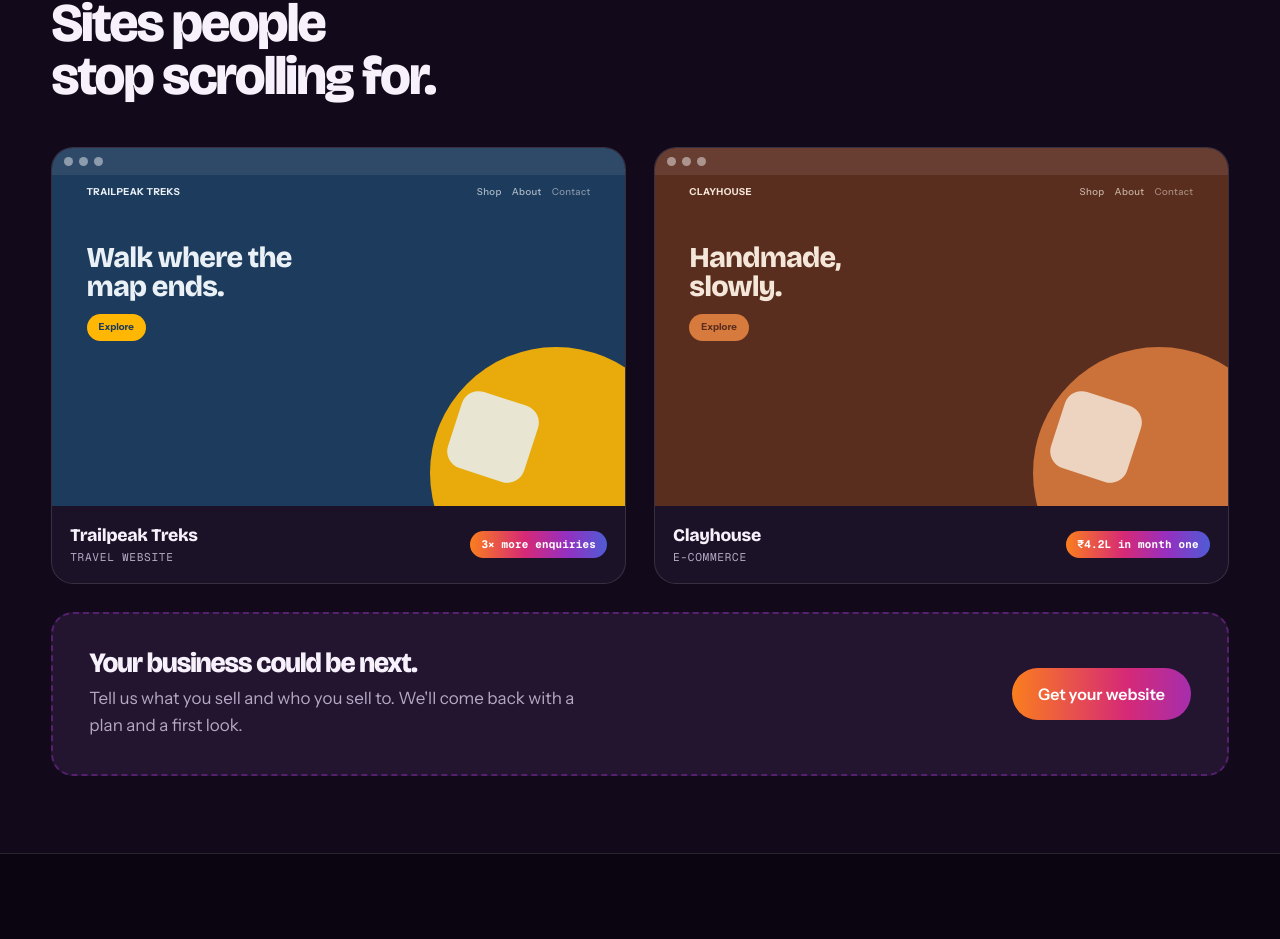
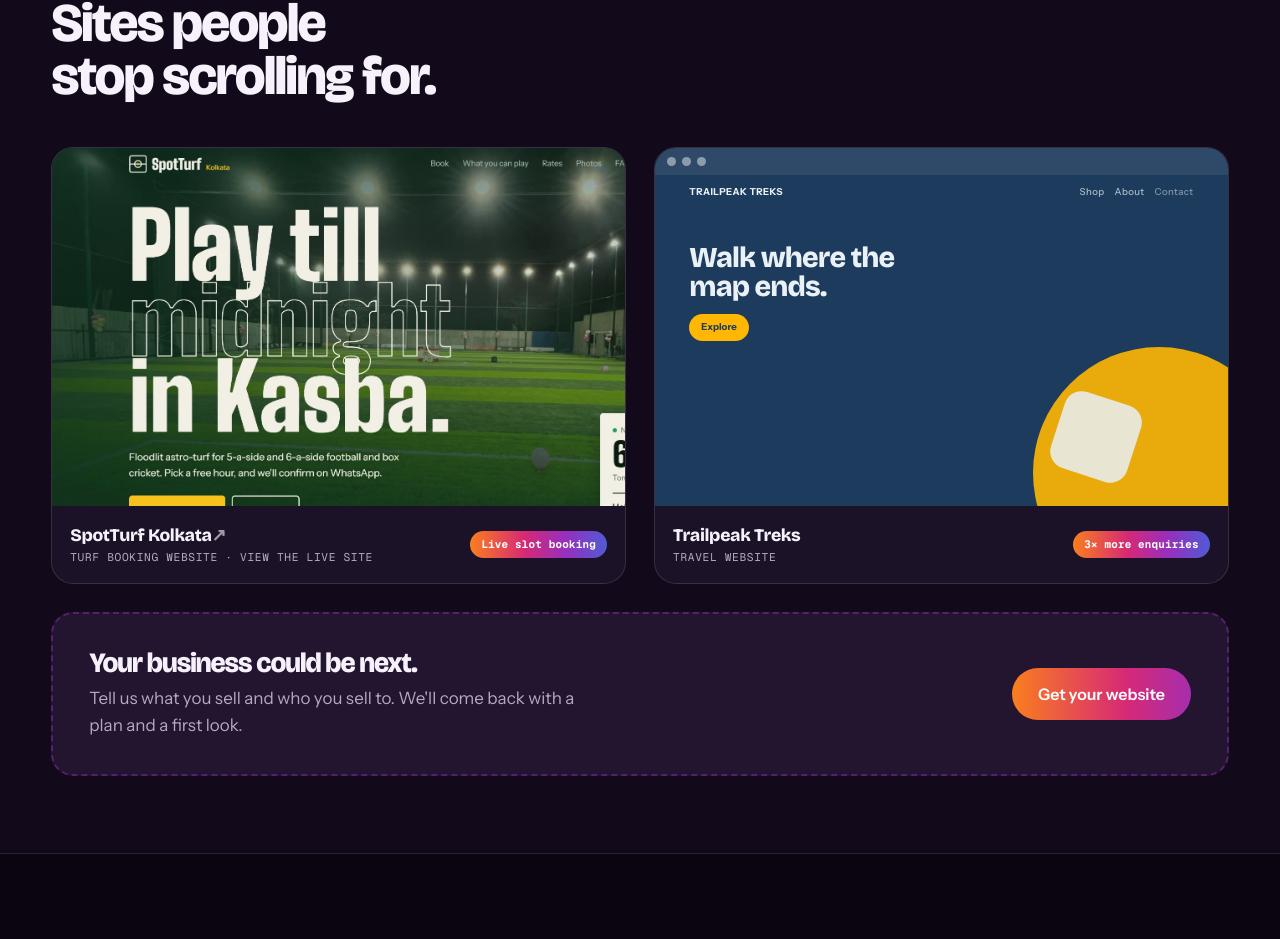
Before and after one commit to DipayaN8k/SiteSmithv1, a Next.js app in the folder frontend/: page / in a window 1280 px wide. Shown: the part 1852-2791 px from the top of the page. Built offline with nearby package versions, Linux system fonts and the light colour scheme.

Commit message:
spot-turf host (#4)

```diff
--- a/frontend/src/app/globals.css
+++ b/frontend/src/app/globals.css
@@ -268,9 +268,12 @@
 .card-work__foot { display: flex; align-items: center; justify-content: space-between; gap: 12px; padding: 16px 18px; }
 .card-work__name { font-family: var(--display); font-weight: 800; letter-spacing: -0.02em; font-size: 1.1rem; }
 .card-work__meta { font-size: var(--step--1); color: var(--muted); }
+.card-work__visit { display: inline-block; opacity: 0.6; transition: transform 0.2s ease, opacity 0.2s ease; }
+.card-work:hover .card-work__visit { opacity: 1; transform: translate(2px, -2px); }
 .card-work__result { flex: none; font-size: 0.78rem; font-weight: 700; color: #fff; background: var(--grad-x); border-radius: 999px; padding: 5px 11px; }
 
 .mock { aspect-ratio: 16 / 10; position: relative; overflow: hidden; }
+.mock--photo img { object-fit: cover; object-position: left top; }
 .mock__bar { display: flex; gap: 6px; align-items: center; padding: 9px 12px; background: rgba(255,255,255,0.08); }
 .mock__bar i { width: 9px; height: 9px; border-radius: 50%; background: rgba(255,255,255,0.45); }
 .mock__nav { display: flex; justify-content: space-between; align-items: center; padding: 10px 6%; font-size: 0.6rem; font-weight: 700; letter-spacing: 0.04em; }
--- a/frontend/src/components/Sections.tsx
+++ b/frontend/src/components/Sections.tsx
@@ -1,3 +1,4 @@
+import Image from "next/image";
 import Link from "next/link";
 import { AskBotButton } from "@/components/AskBotButton";
 import { brand, compare, faqs, projects, steps, type Project } from "@/lib/site";
@@ -5,10 +6,18 @@
 // Illustrated browser mock — stand-in until real project screenshots are added.
 export function SiteMock({ p }: { p: Project }) {
   const [dark, light, accent] = p.palette;
+  // A real screenshot beats the drawing: use it whenever the project has one.
+  if (p.image) {
+    return (
+      <div className="mock mock--photo" style={{ background: dark }}>
+        <Image src={p.image} alt={`${p.name} website homepage`} fill sizes="(max-width: 860px) 100vw, 600px" />
+      </div>
+    );
+  }
   return (
     <div className="mock" style={{ background: dark, color: light }}>
       <div className="mock__bar"><i /><i /><i /></div>
-      <div className="mock__nav"><span>{p.name.toUpperCase()}</span><span><span>Shop</span><span>About</span><span>Contact</span></span></div>
+      <div className="mock__nav"><span>{p.name.toUpperCase()}</span><span>{(p.nav ?? ["Shop", "About", "Contact"]).map((w) => <span key={w}>{w}</span>)}</span></div>
       <div className="mock__hero">
         <p className="mock__h">{p.headline}</p>
         <span className="mock__btn" style={{ background: accent, color: dark }}>Explore</span>
@@ -20,18 +29,27 @@
 }
 
 export function WorkCard({ p }: { p: Project }) {
-  return (
-    <Link href="/work" className="card-work">
+  const inner = (
+    <>
       <SiteMock p={p} />
       <div className="card-work__foot">
         <div>
-          <div className="card-work__name">{p.name}</div>
-          <div className="card-work__meta">{p.kind}</div>
+          <div className="card-work__name">{p.name}{p.url && <span className="card-work__visit"> ↗</span>}</div>
+          <div className="card-work__meta">{p.url ? `${p.kind} · view the live site` : p.kind}</div>
         </div>
         <span className="card-work__result">{p.result}</span>
       </div>
-    </Link>
+    </>
   );
+  // Projects with a live site open it in a new tab; the rest stay on /work.
+  if (p.url) {
+    return (
+      <a href={p.url} className="card-work" target="_blank" rel="noopener noreferrer" aria-label={`${p.name}: ${p.kind} (opens the live site in a new tab)`}>
+        {inner}
+      </a>
+    );
+  }
+  return <Link href="/work" className="card-work">{inner}</Link>;
 }
 
 // The projects plus a closing "your business could be next" banner. Used on the home page and /work.
--- a/frontend/src/lib/site.ts
+++ b/frontend/src/lib/site.ts
@@ -103,12 +103,15 @@
   result: string;
   palette: [string, string, string];
   headline: string;
+  url?: string; // live site. When set, the card opens it in a new tab
+  image?: string; // real screenshot in /public (e.g. "/work/spotturf-cover.webp"). Replaces the drawn mock
+  nav?: [string, string, string]; // words in the mock's nav bar (defaults to Shop / About / Contact)
 };
 
 // Placeholder projects until real client work (with testimonials) is ready. Keep this list short.
 export const projects: Project[] = [
+  { slug: "spotturf", name: "SpotTurf Kolkata", kind: "Turf booking website", result: "Live slot booking", palette: ["#0f3d27", "#f2efe4", "#f6c21c"], headline: "Play till midnight in Kasba.", url: "https://spot-turfs.netlify.app/", image: "/work/spotturf-cover.webp", nav: ["Book", "Rates", "Photos"] },
   { slug: "trailpeak", name: "Trailpeak Treks", kind: "Travel website", result: "3× more enquiries", palette: ["#1d3b5c", "#e9f0f6", "#ffb703"], headline: "Walk where the map ends." },
-  { slug: "clayhouse", name: "Clayhouse", kind: "E-commerce", result: "₹4.2L in month one", palette: ["#5a2e1f", "#f4e6d8", "#d77a3d"], headline: "Handmade, slowly." },
 ];
 
 export const steps = [
```
Also changed, not shown: frontend/public/work/spotturf-cover.webp (added).
